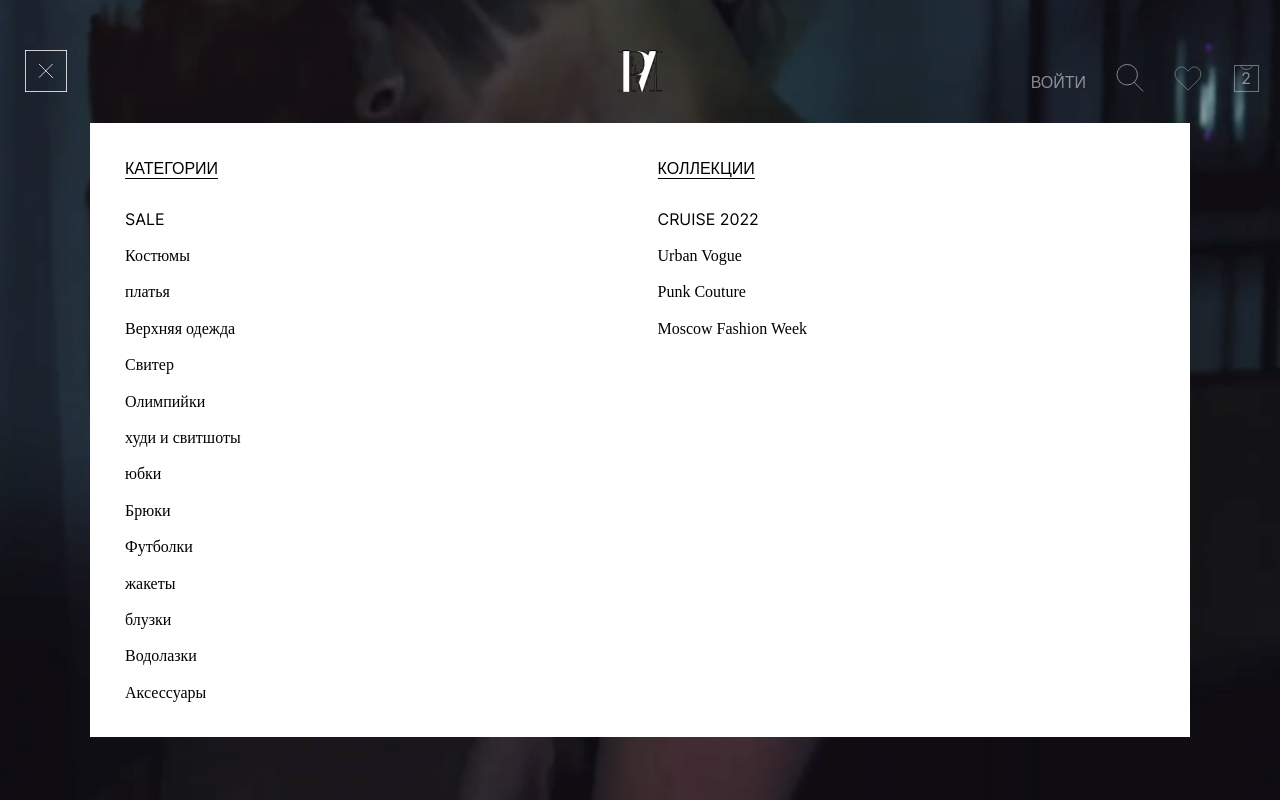
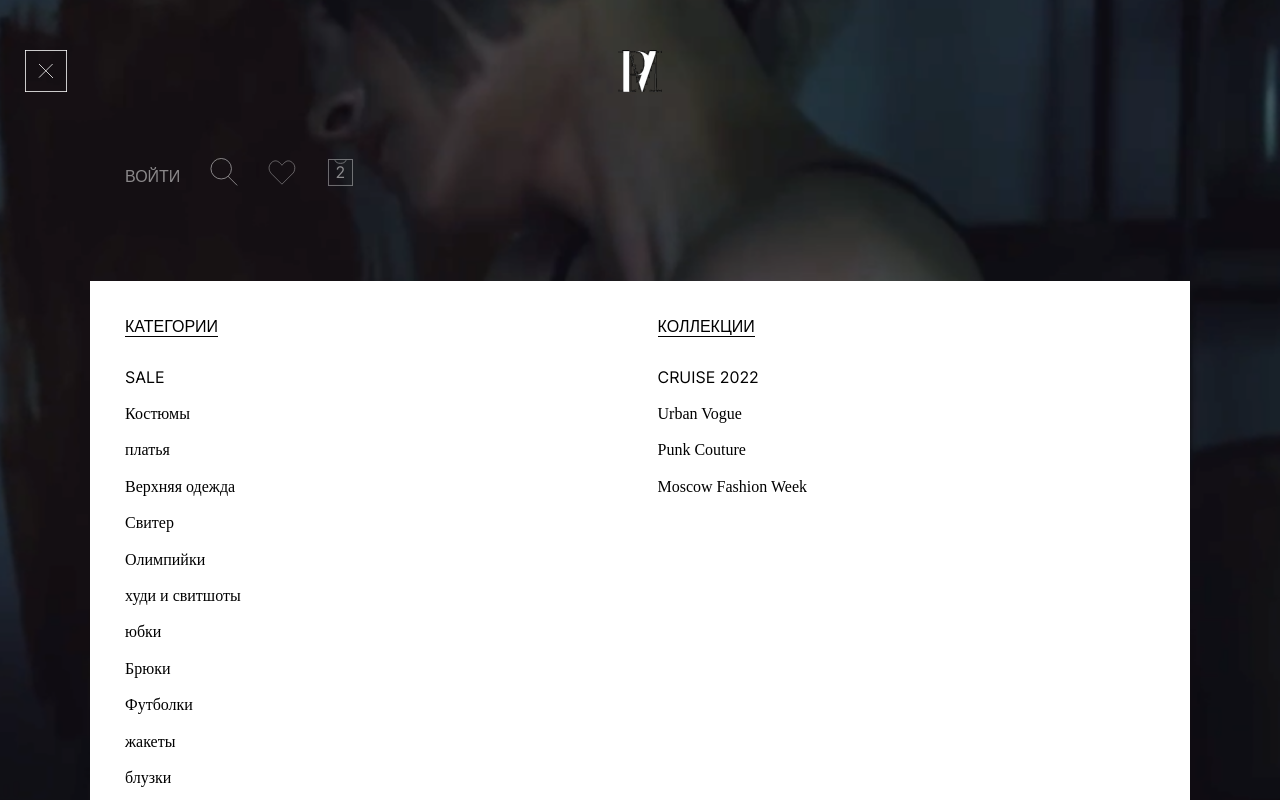
Before and after one commit to alvde-site/boutique, a React (Create React App) app: page / in a window 1280 px wide. Both pictures are taken after a click on the button 45 px from the left and 71 px from the top of the page. Shown: the top 800 px of the page. Built offline with nearby package versions, Linux system fonts and the light colour scheme.

Commit message:
feat: Adope rightHeaderMenu

```diff
--- a/src/components/Header/Header.tsx
+++ b/src/components/Header/Header.tsx
@@ -28,7 +28,7 @@ function Header(props: IHeaderProps) {
           aria-label="Меню"
           onClick={props.openMenu}
         ></button>
-        <RightHeaderMenu />
+        <RightHeaderMenu modifier={"nav__icon-menu"}/>
       </nav>
       <StoreList isMenuOpen={props.isMenuOpen} />
       <section className="promo">
--- a/src/components/Header/RightHeaderMenu/RightHeaderMenu.tsx
+++ b/src/components/Header/RightHeaderMenu/RightHeaderMenu.tsx
@@ -1,6 +1,8 @@
-function RightHeaderMenu() {
+import { IShowcaseProps } from "../../../utils/interfaces";
+
+function RightHeaderMenu(props:IShowcaseProps) {
   return (
-    <div className="icon-menu icon-menu_type_right">
+    <div className={`icon-menu ${props.modifier}`}>
       <button className="icon-menu__button  icon-menu__text icon-menu__button_type_enter">
         Войти
       </button>
--- a/src/components/Header/StoreList/StoreList.tsx
+++ b/src/components/Header/StoreList/StoreList.tsx
@@ -1,9 +1,12 @@
 import { IStoreListProps } from "../../../utils/interfaces";
 import Showcase from "../../Showcase/Showcase";
+import RightHeaderMenu from "../RightHeaderMenu/RightHeaderMenu";
 
 function StoreList(props: IStoreListProps) {
   return (
     <section className={`store ${props.isMenuOpen && "store_open"}`}>
+      <RightHeaderMenu modifier="store__icon-menu" />
+      <div className="store__wrapper">
         <div className="store__content">
           <div className="store__category">
             <h2 className="store__title">Категории</h2>
@@ -111,6 +114,7 @@ function StoreList(props: IStoreListProps) {
             <Showcase modifier="showcase_position_header" />
           </div>
         </div>
+      </div>
     </section>
   );
 }
--- a/src/components/Header/StoreList/_storeList.scss
+++ b/src/components/Header/StoreList/_storeList.scss
@@ -3,6 +3,7 @@
   display: none;
   justify-content: center;
   align-items: center;
+  flex-direction: column;
   z-index: 12;
   position: absolute;
   top: 0;
@@ -16,11 +17,22 @@
   display: flex;
 }
 
+.store__icon-menu {
+  box-sizing: border-box;
+  display: none;
+  width: 100%;
+  margin-bottom: 60px;
+  padding: 35px;
+}
+
+.store__wrapper {
+  width: 100%;
+}
+
 .store__content {
   display: grid;
   grid-template-columns: 1fr 3fr 2fr;
   gap: 35px;
-  width: 100%;
   background-color: #fff;
   padding: 35px;
 }
@@ -93,6 +105,10 @@
 }
 
 @media (max-width: 1400px) {
+  .store__icon-menu {
+    display: block;
+  }
+
   .store__content {
     grid-template-columns: repeat(2, 1fr);
   }
--- a/src/components/Header/_header.scss
+++ b/src/components/Header/_header.scss
@@ -17,7 +17,10 @@
   position: relative;
   @include container-width;
   padding: $main-desctop-padding;
-  background-image: linear-gradient(rgba(0, 0, 0, 1), rgba(255, 255, 255, 0) 29%),
+  background-image: linear-gradient(
+      rgba(0, 0, 0, 1),
+      rgba(255, 255, 255, 0) 29%
+    ),
     url(../../images/promo.png);
   background-position: center;
   background-size: cover;
@@ -140,6 +143,10 @@
     display: block;
   }
 
+  .nav__icon-menu {
+    display: none;
+  }
+
   .nav__button_type_enter,
   .nav__button_type_favourite,
   .nav__button_type_search {
```
Also changed, not shown: src/components/Header/RightHeaderMenu/_rightHeaderMenu.scss (indentation only). Lines whose indentation alone changed are shown as unchanged.
